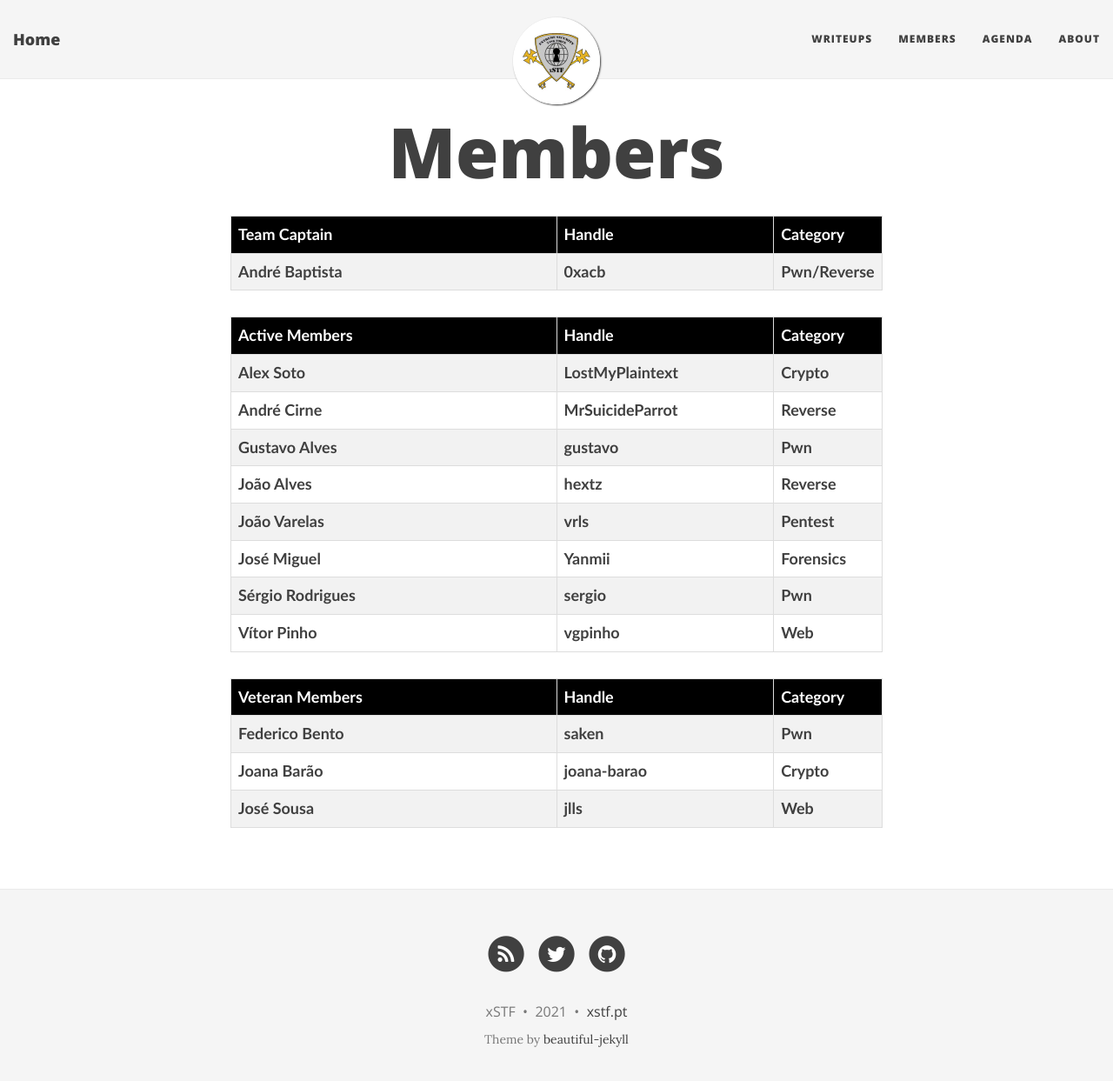
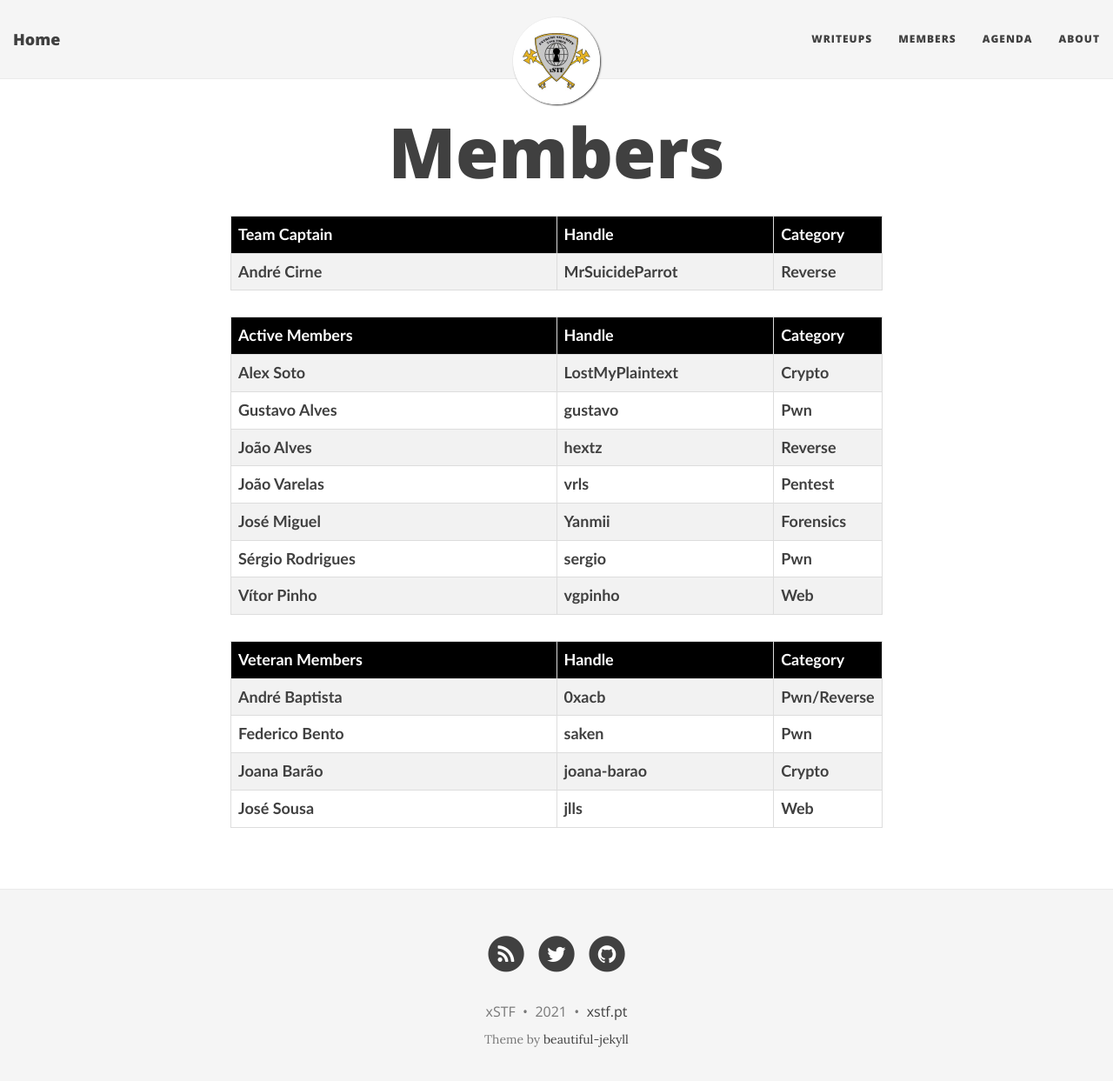
Before and after one commit to joselimas/xstf.github.io, a Jekyll site: the page built from members.html, in a window 1280 px wide and 1256 px high. Shown: the top 1243 px of the window at 87% size. Built offline with Jekyll 4.4.1, drawn with Linux system fonts in a browser that asks for light colours; nearby versions of some CDN libraries.

Commit message:
Captain update

```diff
--- a/members.html
+++ b/members.html
@@ -41,9 +41,9 @@ subtitle:
     <th>Category</th>
   </tr>
   <tr>
-    <td class="col-sm-6"><b>André Baptista</b></td>
-    <td class="col-sm-4"><b>0xacb</b></td>
-    <td class="col-sm-2"><b>Pwn/Reverse</b></td>
+    <td class="col-sm-6"><b>André Cirne</b></td>
+    <td class="col-sm-4"><b>MrSuicideParrot</b></td>
+    <td class="col-sm-2"><b>Reverse</b></td>
   </tr>
 </table>
 
@@ -61,10 +61,6 @@ subtitle:
     <td class="col-sm-2"><b>Crypto</b></td>
   </tr>
   <tr>
-    <td class="col-sm-6"><b>André Cirne</b></td>
-    <td class="col-sm-4"><b>MrSuicideParrot</b></td>
-    <td class="col-sm-2"><b>Reverse</b></td>
-  </tr><tr>
     <td class="col-sm-6"><b>Gustavo Alves</b></td>
     <td class="col-sm-4"><b>gustavo</b></td>
     <td class="col-sm-2"><b>Pwn</b></td>
@@ -99,7 +95,12 @@ subtitle:
     <th>Handle</th>
     <th>Category</th>
   </tr>
-   <tr>
+  <tr>
+    <td class="col-sm-6"><b>André Baptista</b></td>
+    <td class="col-sm-4"><b>0xacb</b></td>
+    <td class="col-sm-2"><b>Pwn/Reverse</b></td>
+  </tr>
+  <tr>
     <td class="col-sm-6"><b>Federico Bento</b></td>
     <td class="col-sm-4"><b>saken</b></td>
     <td class="col-sm-2"><b>Pwn</b></td>
```
